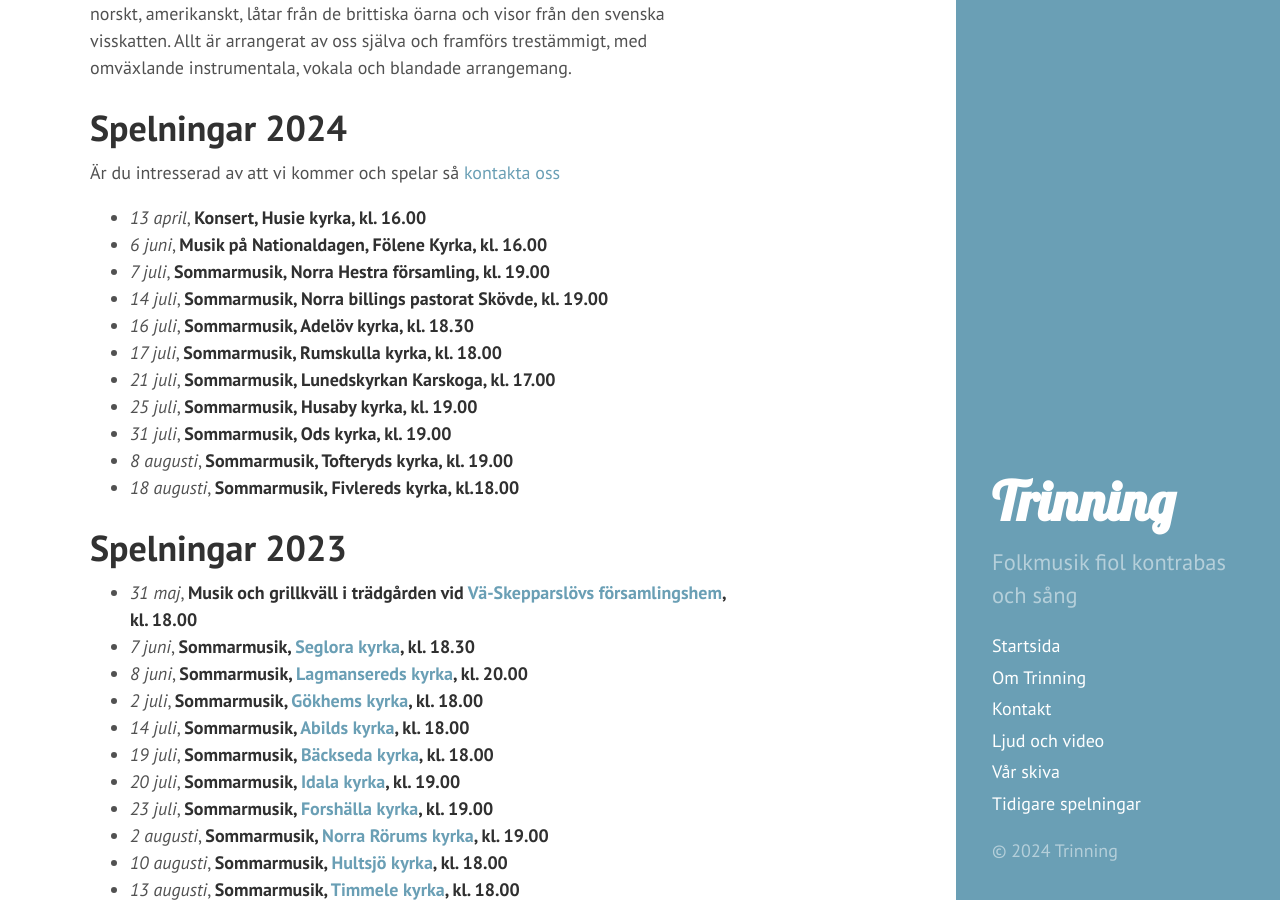
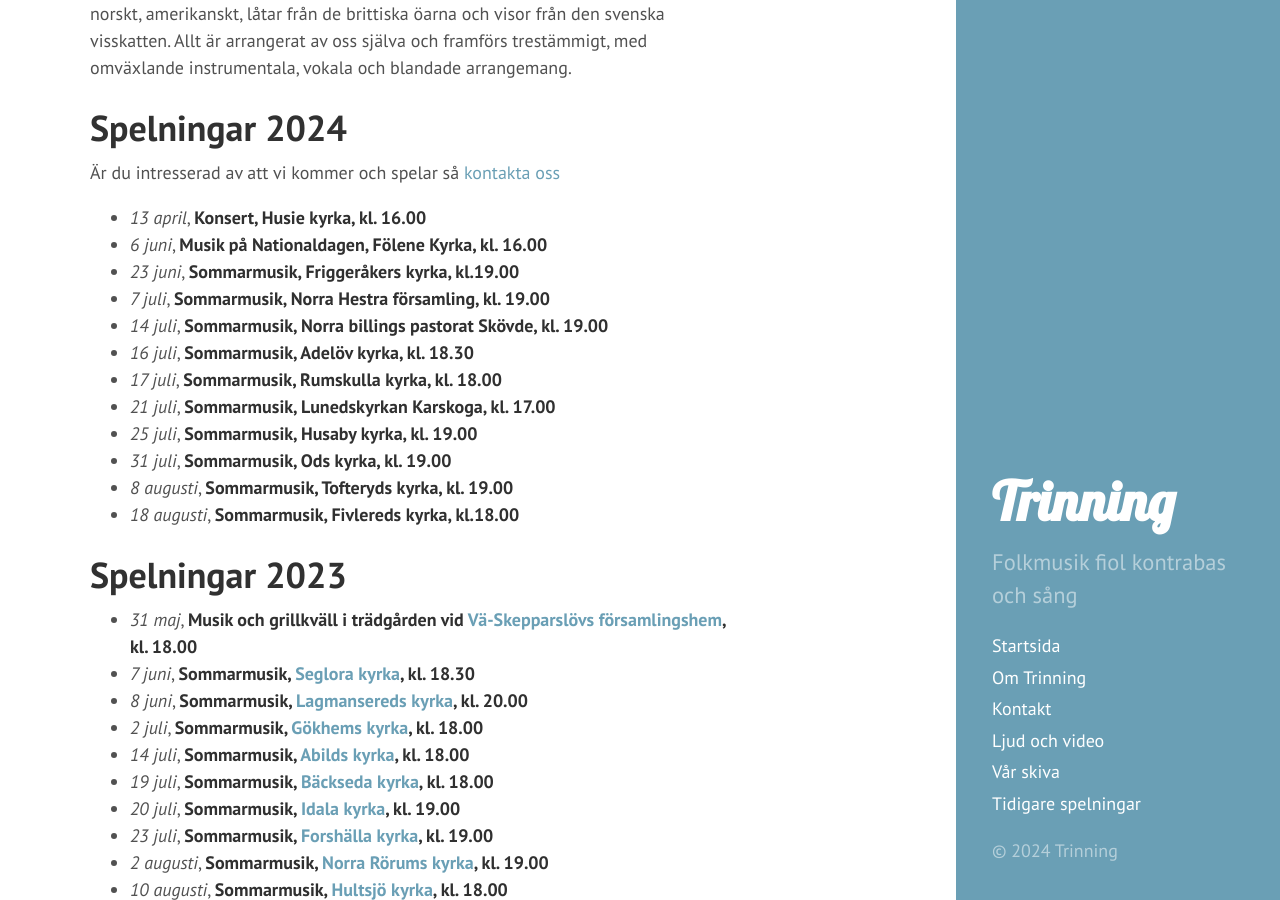
Before and after one commit to trinning/trinning.github.io, a Jekyll site: the page built from index.md, in a window 1280 px wide and 900 px high, scrolled down 489 px. Built offline with Jekyll 4.4.1, drawn with Linux system fonts in a browser that asks for light colours.

Commit message:
Uppdaterat spelningar

```diff
--- a/index.md
+++ b/index.md
@@ -16,6 +16,7 @@ in lite norskt, amerikanskt, låtar från de brittiska öarna och visor från de
 
 * *13 april*, **Konsert, Husie kyrka, kl. 16.00**
 * *6 juni*, **Musik på Nationaldagen, Fölene Kyrka, kl. 16.00**
+* *23 juni*, **Sommarmusik, Friggeråkers kyrka, kl.19.00**
 * *7 juli*, **Sommarmusik, Norra Hestra församling, kl. 19.00**
 * *14 juli*, **Sommarmusik, Norra billings pastorat Skövde, kl. 19.00**
 * *16 juli*, **Sommarmusik, Adelöv kyrka, kl. 18.30**
```
